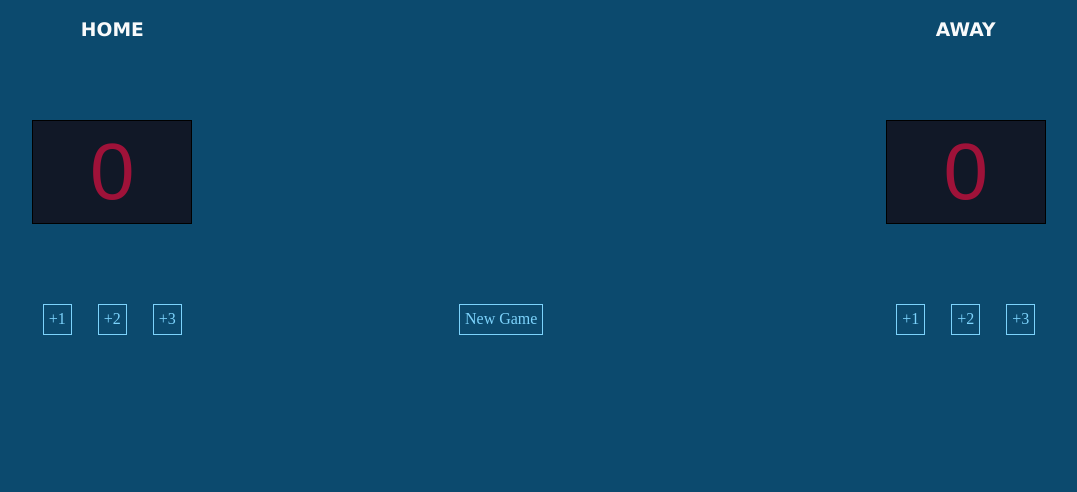
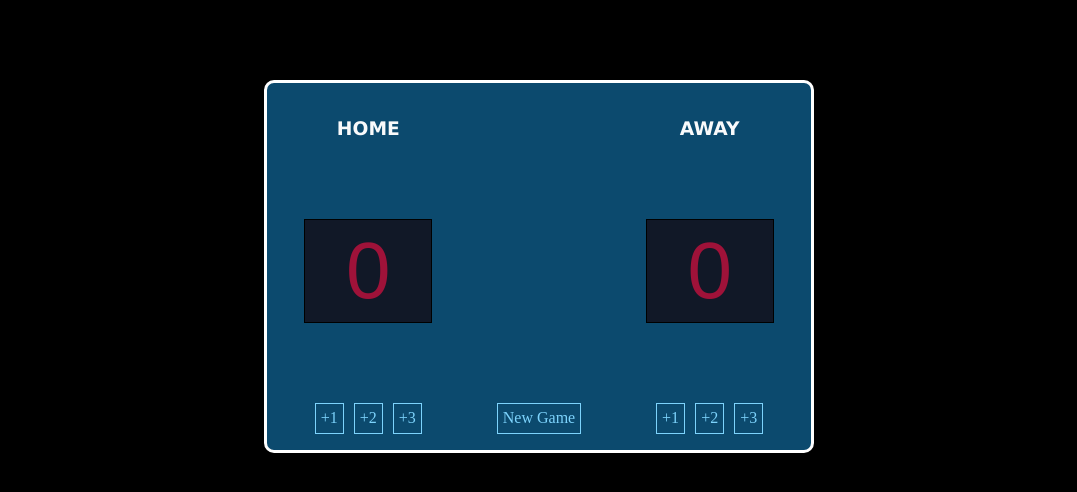
Before and after one commit to Hin274/Score, a plain HTML site: page index.html in a window 1280 px wide. Both pictures are taken after a click on the button "New Game". Shown: the whole page, without its empty margins (101-1178 px from the left). Drawn offline with nearby package versions, Linux system fonts and the light colour scheme; a web font is replaced by a local one.

Commit message:
Highlight feature and centered content

```diff
--- a/index.css
+++ b/index.css
@@ -1,13 +1,31 @@
 @import url("https://fonts.cdnfonts.com/css/cursed-timer-ulil");
 
 body {
+  box-sizing: content-box;
   margin: 0;
-  background-color: #0c4a6e;
+  background-color: black;
 }
 
 .container {
   display: flex;
   justify-content: space-around;
+  width: 40%;
+  margin: 5rem auto;
+  border: 3px solid white;
+  border-radius: 10px;
+  padding: 1rem;
+  background-color: #0c4a6e;
+}
+
+.container-button {
+  display: flex;
+  justify-content: center;
+  gap: 10px;
+}
+
+.container div{
+  flex-basis: 25%;
+  text-align: center;
 }
 
 h3 {
@@ -40,12 +58,8 @@ p {
   background-color: #111827;
 }
 
-.gap {
-  gap: 5px;
-}
-
 .box {
-  align-self: center;
+  text-align: center;
   border: 1px black solid;
   padding: 5px;
 }
@@ -55,14 +69,14 @@ button {
   padding: 5px;
   cursor: pointer;
   transition: 300ms;
-  transform: scale(1,1);
+  transform: scale(1, 1);
 }
 
-button:hover{
-  transform: scale(1.2,1.2);
+button:hover {
+  transform: scale(1.2, 1.2);
 }
 
-button:active{
+button:active {
   background-color: #7dd4fca1;
 }
 
@@ -70,7 +84,14 @@ button:active{
   font-size: 5rem;
 }
 
-.subContainer{
-  width: 10rem;
-align-self: flex-end;
+.alignSelf {
+  align-self: flex-end;
 }
+
+.gap {
+  gap: 10px;
+}
+
+.highlight {
+  border: 1px solid #fcd34d;
+}
--- a/index.html
+++ b/index.html
@@ -7,22 +7,22 @@
 
 <body>
     <div class="container">
-        <div class="subContainer">
+        <div>
             <h3 class="primaryColour">HOME</h3>
             <p id="Home" class="box bigFont secondaryColour bgColorSecond">0</p>
-            <div class="container gap">
+            <div class="container-button">
                 <button onclick="addHome1Point()" class="tertiaryColour bgColorPrimary">+1</button>
                 <button onclick="addHome2Points()" class="tertiaryColour bgColorPrimary">+2</button>
                 <button  onclick="addHome3Points()"class="tertiaryColour bgColorPrimary">+3</button>
             </div>
         </div>
-        <div class="subContainer">
+        <div class="alignSelf">
             <button onclick="newGame()" class="tertiaryColour bgColorPrimary alignSelf">New Game</button>
         </div>
-        <div class="subContainer">
+        <div>
             <h3 class="primaryColour">AWAY</h3>
             <p id="Away" class="box bigFont secondaryColour bgColorSecond">0</p>
-            <div class="container gap">
+            <div class="container-button">
                 <button onclick="addAway1Point()" class="tertiaryColour bgColorPrimary">+1</button>
                 <button onclick="addAway2Points()" class="tertiaryColour bgColorPrimary">+2</button>
                 <button  onclick="addAway3Points()"class="tertiaryColour bgColorPrimary">+3</button>
--- a/index.js
+++ b/index.js
@@ -7,31 +7,37 @@ let awayText = document.getElementById("Away")
 function addHome1Point() {
     homeScore += 1
     homeText.textContent = homeScore
+    highlightBox()
 }
 
 function addHome2Points() {
     homeScore += 2
     homeText.textContent = homeScore
+    highlightBox()
 }
 
 function addHome3Points() {
     homeScore += 3
     homeText.textContent = homeScore
+    highlightBox()
 }
 
 function addAway1Point() {
     awayScore += 1
     awayText.textContent = awayScore
+    highlightBox()
 }
 
 function addAway2Points() {
     awayScore += 2
     awayText.textContent = awayScore
+    highlightBox()
 }
 
 function addAway3Points() {
     awayScore += 3
     awayText.textContent = awayScore
+    highlightBox()
 }
 
 function newGame() {
@@ -39,4 +45,19 @@ function newGame() {
     homeText.textContent = homeScore
     awayScore = 0
     awayText.textContent = awayScore
+    highlightBox()
 }
+
+function highlightBox(){
+    if(homeScore > awayScore){
+        homeText.classList.add("highlight")
+        awayText.classList.remove("highlight")
+    } else if (homeScore < awayScore) {
+        awayText.classList.add("highlight")
+        homeText.classList.remove("highlight")
+    } else {
+        awayText.classList.remove("highlight")
+        homeText.classList.remove("highlight")
+    }
+
+}
```
